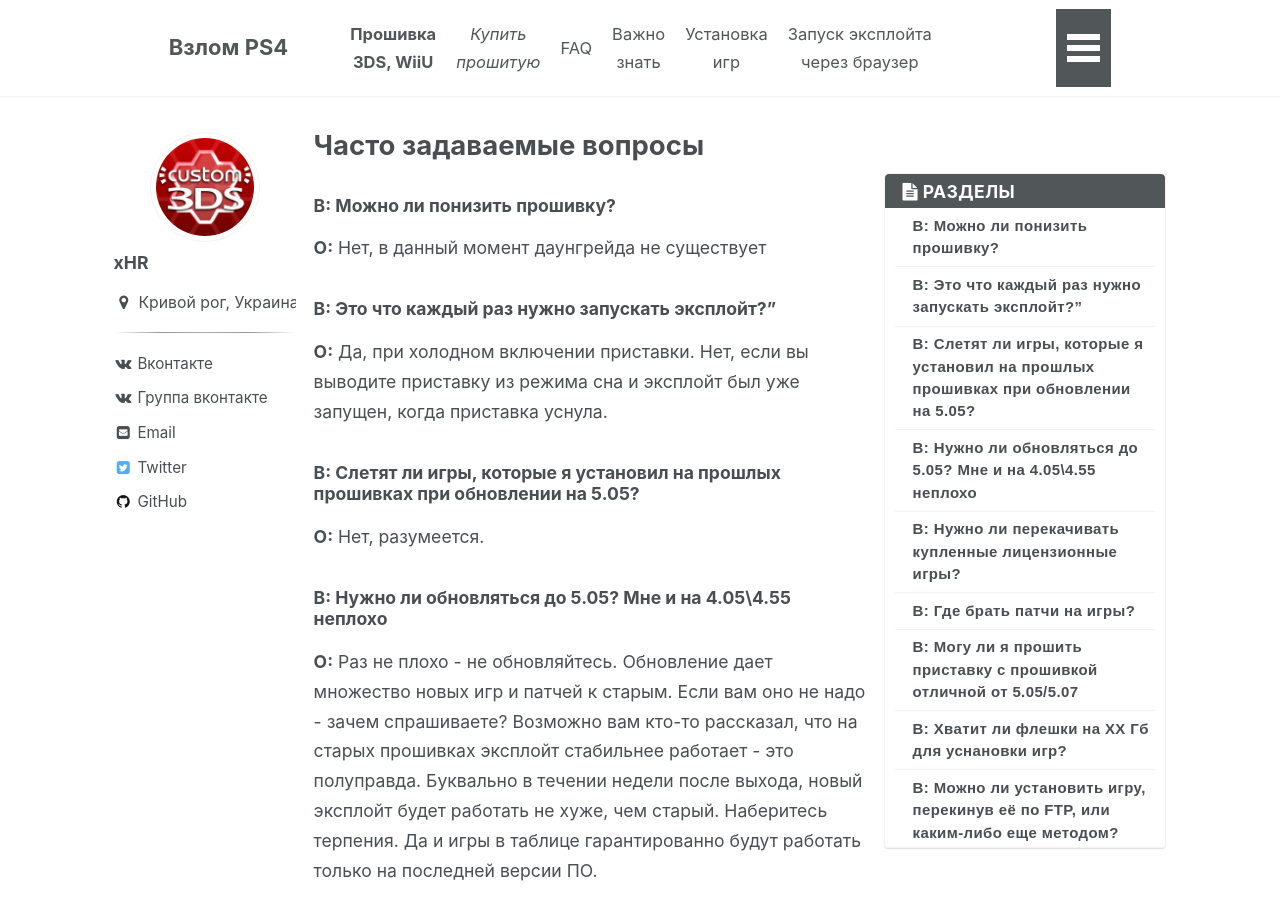
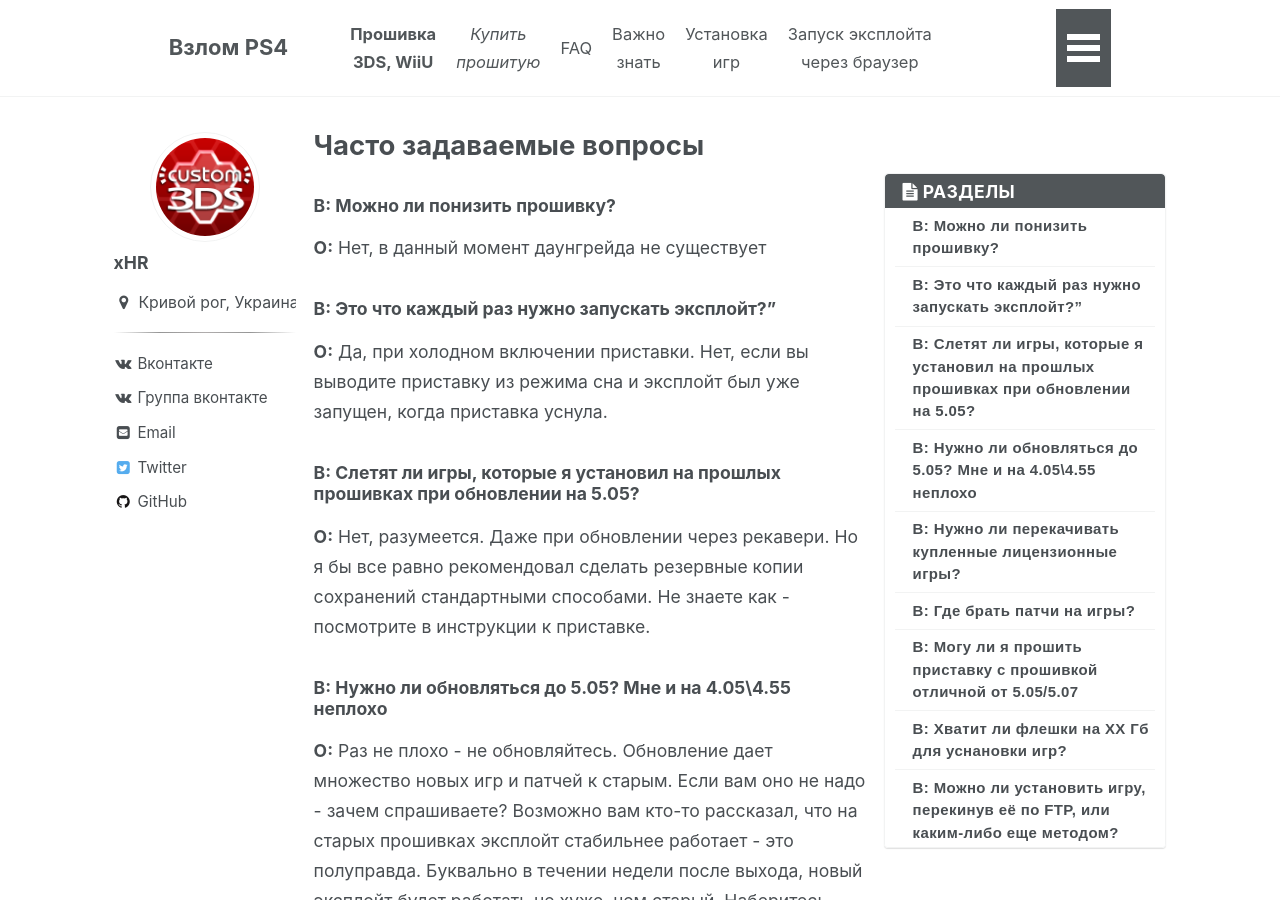
Before and after one commit to rashevskyv/ps4, a Jekyll site: the page built from _pages/faq.md, in a window 1280 px wide and 900 px high. Built offline with Jekyll 4.4.1, drawn with Linux system fonts in a browser that asks for light colours; nearby versions of some CDN libraries.

Commit message:
faq update

```diff
--- a/_pages/faq.md
+++ b/_pages/faq.md
@@ -12,8 +12,8 @@
 ### **В:** Это что каждый раз нужно запускать эксплойт?"
 **О:** Да, при холодном включении приставки. Нет, если вы выводите приставку из режима сна и эксплойт был уже запущен, когда приставка уснула.
 
-### **В:** Слетят ли игры, которые я установил на прошлых прошивках при  обновлении на 5.05?
-**О:** Нет, разумеется.
+### **В:** Слетят ли игры, которые я установил на прошлых прошивках при обновлении на 5.05?
+**О:** Нет, разумеется. Даже при обновлении через рекавери. Но я бы все равно рекомендовал сделать резервные копии сохранений стандартными способами. Не знаете как - посмотрите в инструкции к приставке.
 
 ### **В:** Нужно ли обновляться до 5.05? Мне и на 4.05\4.55 неплохо
 **О:** Раз не плохо - не обновляйтесь. Обновление дает множество новых игр и патчей к старым. Если вам оно не надо - зачем спрашиваете? Возможно вам кто-то рассказал, что на старых прошивках эксплойт стабильнее работает - это полуправда. Буквально в течении недели после выхода, новый эксплойт будет работать не хуже, чем старый. Наберитесь терпения. Да и игры в таблице гарантированно будут работать только на последней версии ПО.
```
